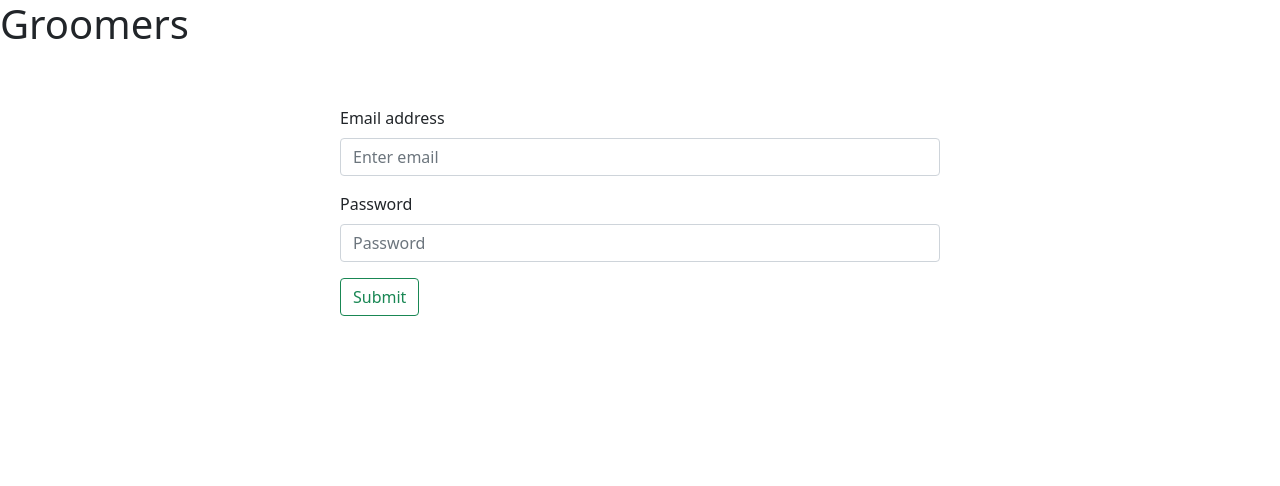
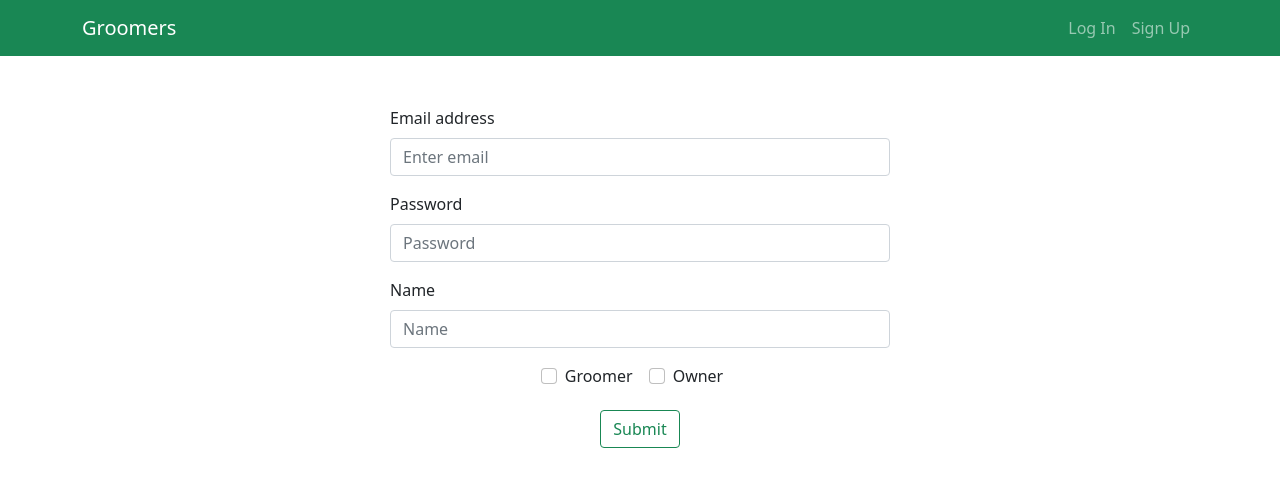
Before and after one commit to Cecily-R/groomers, a React (Create React App) app in the folder frontend/: page /signup in a window 1280 px wide. Shown: the top 486 px of the page. Built offline with nearby package versions, Linux system fonts and the light colour scheme.

Commit message:
Added signin and login routes

```diff
--- a/frontend/package.json
+++ b/frontend/package.json
@@ -10,6 +10,7 @@
     "react": "^18.2.0",
     "react-bootstrap": "^2.5.0-beta.1",
     "react-dom": "^18.2.0",
+    "react-router-dom": "^6.12.1",
     "react-scripts": "5.0.1",
     "web-vitals": "^2.1.4"
   },
--- a/frontend/src/App.js
+++ b/frontend/src/App.js
@@ -1,13 +1,15 @@
+import { BrowserRouter } from 'react-router-dom';
 import './App.css';
-import Navbar from './components/navbar/Navbar';
-import Home from './pages/home/Home';
+import Navigation from './components/navbar/Navbar';
+import RouteNames from './Routes';
 
 
 function App () {
+
   return (
     <div id='body'>
-      <Navbar />
-      <Home />
+        <Navigation />
+        <RouteNames />
     </div>
   );
 }
--- /dev/null
+++ b/frontend/src/Routes.js
@@ -0,0 +1,16 @@
+import Home from './pages/home/Home';
+import LogInForm from './components/login/LogInForm'
+import SignUpForm from './components/signup/SignUpForm'
+import { Routes, Route } from 'react-router-dom';
+
+function RouteNames () {
+  return (
+    <Routes>
+      <Route path='/' element={<Home/>}/>
+      <Route path='/login' element={<LogInForm />}/>
+      <Route path='/signup' element={<SignUpForm />}/>
+    </Routes>
+  )
+};
+
+export default RouteNames;
--- a/frontend/src/components/login/LogInForm.js
+++ b/frontend/src/components/login/LogInForm.js
@@ -6,7 +6,7 @@ const LogInForm = () => {
 
   return (
     <div className="form-container" style={{ display: 'block',
-                  width: 700,
+                  width: 600,
                   padding: 50,
                   }}>
         <Form>
--- a/frontend/src/components/navbar/Navbar.js
+++ b/frontend/src/components/navbar/Navbar.js
@@ -1,12 +1,23 @@
 import "./Navbar.css";
+import Navbar from 'react-bootstrap/Navbar';
+import Nav from 'react-bootstrap/Nav';
+import Container from 'react-bootstrap/Container';
+import { Link } from "react-router-dom";
 
-const Navbar = () => {
+
+const Navigation = () => {
 
     return (
-      <div>
-        <h1>Groomers</h1>
-      </div>
+      <Navbar bg="success" variant="dark">
+        <Container>
+          <Navbar.Brand href="/">Groomers</Navbar.Brand>
+          <Nav>
+            <Nav.Link as={Link} to="/login">Log In</Nav.Link>
+            <Nav.Link as={Link} to="/signup">Sign Up</Nav.Link>
+          </Nav>
+        </Container>
+      </Navbar>
     )
   }
 
-export default Navbar;
+export default Navigation;
--- /dev/null
+++ b/frontend/src/components/signup/SignUpForm.css
@@ -0,0 +1,3 @@
+div.text-center {
+  padding: 5;
+}
--- /dev/null
+++ b/frontend/src/components/signup/SignUpForm.js
@@ -0,0 +1,54 @@
+import './SignUpForm.css'
+import 'bootstrap/dist/css/bootstrap.min.css'
+import { Form, Button } from 'react-bootstrap'
+
+const SignUpForm = () => {
+
+  return (
+    <div className="form-container" style={{ display: 'block',
+                  width: 600,
+                  padding: 50,
+                  }}>
+        <Form>
+          <Form.Group className="mb-3" controlId="formGroupEmail">
+            <Form.Label>Email address</Form.Label>
+            <Form.Control type="email" placeholder="Enter email" />
+          </Form.Group>
+
+          <Form.Group className="mb-3" controlId="formGroupPassword">
+            <Form.Label>Password</Form.Label>
+              <Form.Control type="password" placeholder="Password" />
+          </Form.Group>
+
+          <Form.Group className="mb-3">
+            <Form.Label>Name</Form.Label>
+              <Form.Control type="name" placeholder="Name" />
+          </Form.Group>
+
+          <Form.Group className="text-center" controlId="formBasicCheckbox">
+            <Form.Check inline
+              type="checkbox"
+              label="Groomer"
+            />
+            <Form.Check inline
+              type="checkbox"
+              label="Owner"
+            />
+          </Form.Group>
+
+          <div className="text-center" style={{ padding: 20 }}>
+            <Button variant="outline-success" type="submit">
+              Submit
+            </Button>
+          </div>
+        </Form>
+{/*
+        <Form.Text>
+            Alreay have an account? Log in
+            <Link to='/login'>here!</Link>
+          </Form.Text> */}
+      </div>
+  )
+}
+
+export default SignUpForm;
--- a/frontend/src/index.js
+++ b/frontend/src/index.js
@@ -1,5 +1,6 @@
 import React from 'react';
 import ReactDOM from 'react-dom/client';
+import { BrowserRouter } from 'react-router-dom';
 import './index.css';
 import App from './App';
 import reportWebVitals from './reportWebVitals';
@@ -7,7 +8,9 @@ import reportWebVitals from './reportWebVitals';
 const root = ReactDOM.createRoot(document.getElementById('root'));
 root.render(
   <React.StrictMode>
-    <App />
+    <BrowserRouter>
+      <App />
+    </BrowserRouter>
   </React.StrictMode>
 );
 
--- a/frontend/src/pages/home/Home.js
+++ b/frontend/src/pages/home/Home.js
@@ -1,11 +1,14 @@
 import "./Home.css";
 import LogInForm from "../../components/login/LogInForm";
+import SignUpForm from "../../components/signup/SignUpForm";
+
 
 const Home = () => {
 
   return (
-      <LogInForm />
-
+    <div>
+      Homepage
+    </div>
   )
 }
 
```
Also changed, not shown: 1 other file (tests, documents, lock files or other folders).
